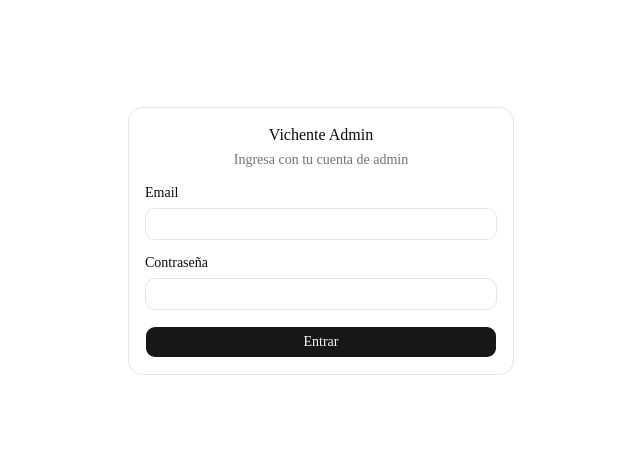
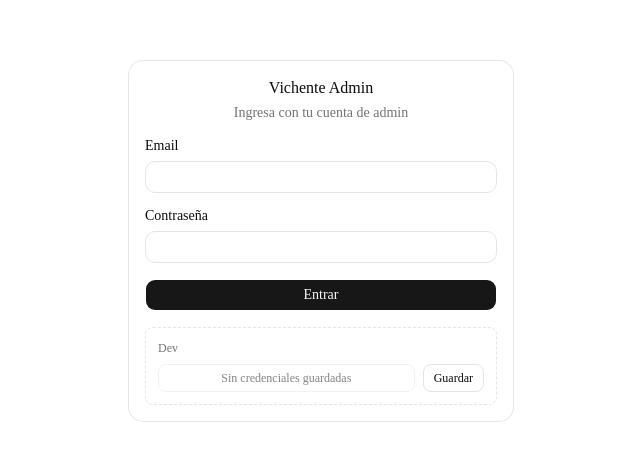
Before and after one commit to dvrango/mivichente-admin-prod-deployment, a Next.js app: page /login in a window 1280 px wide. Shown: the part 159-620 px from the top of the page, without its empty margins (319-959 px from the left). Built offline with nearby package versions, Linux system fonts and the light colour scheme; no server answers.

Commit message:
update login

```diff
--- a/src/features/auth/components/login-form.tsx
+++ b/src/features/auth/components/login-form.tsx
@@ -1,6 +1,6 @@
 'use client'
 
-import { useState, useTransition } from 'react'
+import { useActionState, useTransition, useState } from 'react'
 import { useForm } from 'react-hook-form'
 import { zodResolver } from '@hookform/resolvers/zod'
 import { Button } from '@/components/ui/button'
@@ -16,29 +16,90 @@ import {
 import { login } from '../actions'
 import { loginSchema, type LoginInput } from '../schema'
 
+const DEV_KEY = 'dev_quick_login'
+
+function DevQuickLogin({
+  onQuickLogin,
+  onSave,
+}: {
+  onQuickLogin: (email: string, password: string) => void
+  onSave: () => { email: string; password: string }
+}) {
+  const [saved, setSaved] = useState<{ email: string; password: string } | null>(() => {
+    if (typeof window === 'undefined') return null
+    const raw = localStorage.getItem(DEV_KEY)
+    return raw ? JSON.parse(raw) : null
+  })
+
+  if (process.env.NODE_ENV !== 'development') return null
+
+  return (
+    <div className="border-dashed border rounded-md p-3 space-y-2">
+      <p className="text-xs font-medium text-muted-foreground">Dev</p>
+      <div className="flex gap-2">
+        <Button
+          type="button"
+          variant="outline"
+          size="sm"
+          className="flex-1 text-xs"
+          disabled={!saved}
+          onClick={() => saved && onQuickLogin(saved.email, saved.password)}
+        >
+          {saved ? `Entrar como ${saved.email}` : 'Sin credenciales guardadas'}
+        </Button>
+        <Button
+          type="button"
+          variant="outline"
+          size="sm"
+          className="text-xs"
+          onClick={() => setSaved(onSave())}
+        >
+          Guardar
+        </Button>
+      </div>
+    </div>
+  )
+}
+
 export function LoginForm() {
+  const [state, formAction] = useActionState(login, { error: null })
   const [isPending, startTransition] = useTransition()
-  const [serverError, setServerError] = useState<string | null>(null)
 
   const form = useForm<LoginInput>({
     resolver: zodResolver(loginSchema),
     defaultValues: { email: '', password: '' },
   })
 
+  function submitFormData(fd: FormData) {
+    startTransition(() => formAction(fd))
+  }
+
   function onSubmit(values: LoginInput) {
-    setServerError(null)
     const fd = new FormData()
     fd.set('email', values.email)
     fd.set('password', values.password)
-    startTransition(async () => {
-      const result = await login({ error: null }, fd)
-      if (result?.error) setServerError(result.error)
-    })
+    submitFormData(fd)
+  }
+
+  function handleQuickLogin(email: string, password: string) {
+    form.setValue('email', email)
+    form.setValue('password', password)
+    const fd = new FormData()
+    fd.set('email', email)
+    fd.set('password', password)
+    submitFormData(fd)
+  }
+
+  function handleSaveCredentials() {
+    const { email, password } = form.getValues()
+    const creds = { email, password }
+    localStorage.setItem(DEV_KEY, JSON.stringify(creds))
+    return creds
   }
 
   return (
     <Form {...form}>
-      <form onSubmit={form.handleSubmit(onSubmit)} method="POST" className="space-y-4">
+      <form action={formAction} onSubmit={form.handleSubmit(onSubmit)} className="space-y-4">
         <FormField
           control={form.control}
           name="email"
@@ -70,14 +131,15 @@ export function LoginForm() {
             </FormItem>
           )}
         />
-        {serverError ? (
+        {state?.error ? (
           <p className="text-destructive text-sm" role="alert">
-            {serverError}
+            {state.error}
           </p>
         ) : null}
         <Button type="submit" className="w-full" disabled={isPending}>
           {isPending ? 'Entrando…' : 'Entrar'}
         </Button>
+        <DevQuickLogin onQuickLogin={handleQuickLogin} onSave={handleSaveCredentials} />
       </form>
     </Form>
   )
```
